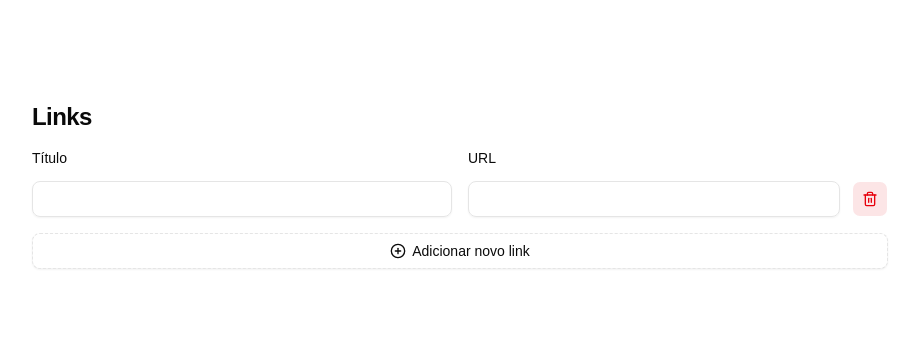
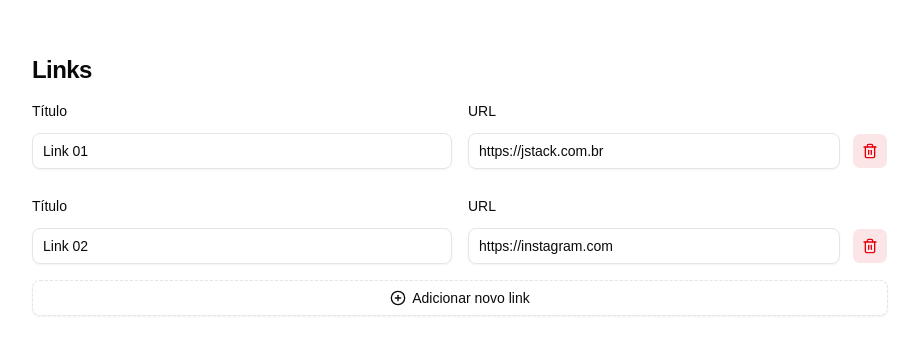
Before and after one commit to andersonkaiti/dynamic-forms, a React (Vite) app: page / in a window 1280 px wide. Shown: the part 215-570 px from the top of the page, without its empty margins (180-1099 px from the left). Built offline with nearby package versions, Linux system fonts and the light colour scheme.

Commit message:
:sparkles: feat(form): integrate react-hook-form for dynamic links form

```diff
--- a/biome.json
+++ b/biome.json
@@ -26,6 +26,9 @@
       },
       "style": {
         "noNonNullAssertion": "off"
+      },
+      "suspicious": {
+        "noArrayIndexKey": "off"
       }
     }
   },
--- a/package.json
+++ b/package.json
@@ -19,6 +19,7 @@
     "lucide-react": "^1.42.0",
     "react": "^19.2.8",
     "react-dom": "^19.2.8",
+    "react-hook-form": "^7.87.0",
     "shadcn": "^4.21.0",
     "tailwindcss": "^4.3.3",
     "tw-animate-css": "^1.4.0"
--- a/src/app.tsx
+++ b/src/app.tsx
@@ -2,24 +2,45 @@ import { Button } from '@components/ui/button'
 import { Field, FieldGroup, FieldLabel } from '@components/ui/field'
 import { Input } from '@components/ui/input'
 import { PlusCircleIcon, Trash2Icon } from 'lucide-react'
+import { useForm } from 'react-hook-form'
 
 export function App() {
+  const form = useForm({
+    defaultValues: {
+      links: [
+        { title: 'Link 01', url: 'https://jstack.com.br' },
+        { title: 'Link 02', url: 'https://instagram.com' },
+      ],
+    },
+  })
+
+  // torna o componente reativo
+  const links = form.watch('links')
+
   return (
     <div className="mx-auto flex min-h-screen w-full max-w-4xl flex-col justify-center gap-4 p-5">
       <h1 className="font-semibold text-2xl tracking-tight">Links</h1>
 
       <form className="space-y-4">
         <FieldGroup>
-          <div className="grid grid-cols-2 gap-4">
+          {links.map((_, index) => (
+            <div className="grid grid-cols-2 gap-4" key={index}>
               <Field className="flex-1">
                 <FieldLabel htmlFor="title">Título</FieldLabel>
-              <Input id="title" />
+                {/*
+                  '"links" | `links.${number}` | `links.${number}.title` | `links.${number}.url`
+
+                  Com objetos, o acesso à propriedade é feito a partir de pontos,
+                  assim como no JavaScript.
+                  Com arrays, o acesso também é feito com ponto.
+                */}
+                <Input id="title" {...form.register(`links.${index}.title`)} />
               </Field>
 
               <Field className="flex-1" orientation="horizontal">
                 <Field>
                   <FieldLabel htmlFor="url">URL</FieldLabel>
-                <Input id="url" />
+                  <Input id="url" {...form.register(`links.${index}.url`)} />
                 </Field>
 
                 <Button size="icon" variant="destructive" className="self-end">
@@ -27,6 +48,7 @@ export function App() {
                 </Button>
               </Field>
             </div>
+          ))}
         </FieldGroup>
 
         <Button className="w-full space-y-4 border-dashed" variant="outline">
```
Also changed, not shown: 1 other file (tests, documents, lock files or other folders). Lines whose indentation alone changed are shown as unchanged.
